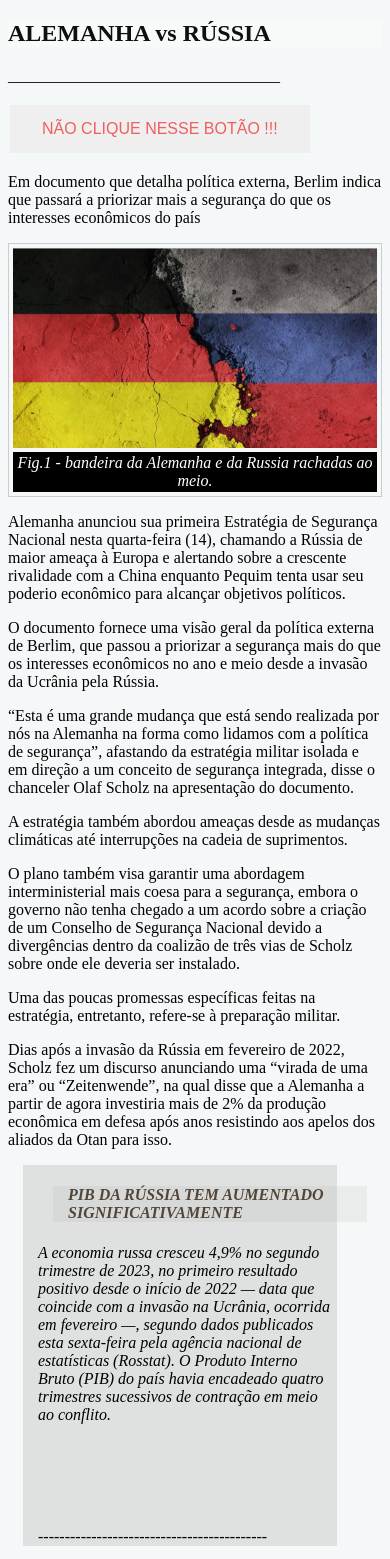
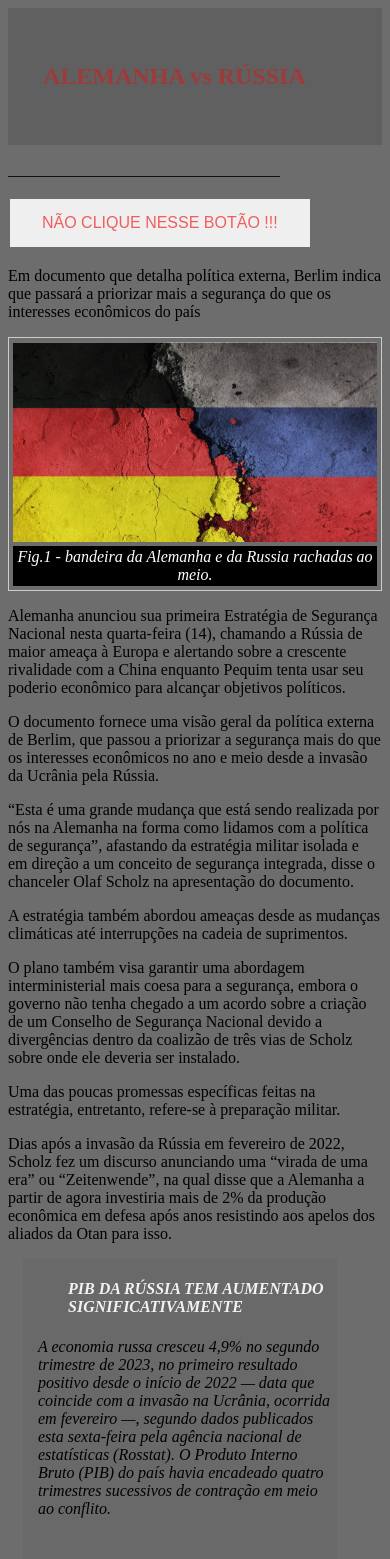
Before and after one commit to jezrreloriginal/jornal, a plain HTML site: page index.html in a window 390 px wide. Shown: the top 1559 px of the page. Drawn offline with Linux system fonts and the light colour scheme.

Commit message:
Add files via upload

```diff
--- a/index.html
+++ b/index.html
@@ -14,7 +14,9 @@
 <body>
     <article>
     <header>
+        <div class="header">
     <h1> ALEMANHA vs RÚSSIA </h1>
+</div>
     <P>__________________________________</P>
     <button type="button" onclick="alert('instagram @abnerjezrrel_')"> NÃO CLIQUE NESSE BOTÃO !!!</button>
     <P>
@@ -57,18 +59,6 @@
 
 
 
-         </aside>
-         <div>
-         <div>     </div>
-         <div>     </div>
-         <div>     </div>
-
-
-        </div>
-
-
-
-
          <nav id="link">
 
             <h3> ACOMPANHE TAMBEM:</h1>
@@ -98,11 +88,22 @@ A Procuradoria Geral da República (PGR) classificou a prisão como exploratóri
 
 <h6> veja mais ....  &#128516</h6>
 
-
+<div class="row">
+    <div class="col-3 menu">
+        <nav>
+      <ul>
+      <li> ATIVIDADE DO CURSO</li>
+      <li> DESNVOLVIMENTO WEB 2</li>
+      <li> ABNER JEZRREL LOPES DOS SANTOS</li>
+      <li> NOVOTEC</li>
+      </ul>
+    </nav>
+    </div>
+    <div class="footer">
 <footer> Abner Jezrrel lopes dos santos,
     2023,
 SBC - SP  </footer>
-
+</div>
 </section>
    </body>
 </html>
--- a/style.css
+++ b/style.css
@@ -2,10 +2,15 @@ body{
     background-color: rgb(245, 248, 248);
 
 }
-h1{
-    background-color: rgb(247, 250, 249);
-    color: rgb(15, 15, 15);
+
+.header {
+  background-color: #332e2e31;
+  padding: 35px;
 }
+
+
+
+
 aside {
     width: 80%;
     padding-left: 15px;
@@ -17,7 +22,7 @@ aside {
   #link{
 
     width: 30%;
-    padding-left: 15px;
+    padding-left: 14px x 20px;
     margin-left: 15px;
     float:left;
     font-style: italic;
@@ -60,3 +65,93 @@ button {
     font-style: italic;
     background-color: rgba(177, 177, 177, 0.164);
   }
+
+  .menu li {
+    padding: 8px;
+    margin-bottom: 7px;
+    background-color: #949899;
+    color: #ebecf1;
+    box-shadow: 0 1px 3px rgba(105, 104, 104, 0.12), 0 1px 2px rgba(0,0,0,0.24);}
+
+
+
+    .footer {
+      background-color: #eaf3f7;
+      color: #000000;
+      text-align: center;
+      font-size: 12px;
+      padding: 15px;
+    }
+
+
+
+
+
+
+
+
+
+
+
+
+
+  @media screen and (min-width: 100px) {
+    body {
+      background-color: rgba(0, 0, 0, 0.822);
+    }
+    h1{
+      background-color: rgba(12, 100, 71, 0);
+      color: rgba(87, 23, 23, 0.842);}
+
+      h4{
+        color: rgba(8, 8, 8, 0.74);
+        width: 100%;
+        padding-left: 15px;
+        margin-left: 15px;
+        float:left;
+        font-style: italic;
+        background-color: rgba(255, 255, 255, 0);
+
+  }
+  }
+
+  @media screen and (max-width: 400px) {
+    body {
+      background-color: rgba(5, 5, 5, 0.582);
+    }
+    h1{
+      background-color: rgba(247, 250, 249, 0);
+      color: rgba(231, 15, 15, 0.61);}
+
+      h4{
+        color: rgba(255, 255, 255, 0.39);
+        width: 100%;
+        padding-left: 15px;
+        margin-left: 15px;
+        float:left;
+        font-style: italic;
+        background-color: rgba(255, 255, 255, 0);
+
+  }
+  }
+
+  @media screen and (min-width: 700px) {
+    body {
+      background-color: rgba(129, 114, 43, 0.397);
+    }
+  }
+
+    h1{
+      background-color: rgba(161, 230, 207, 0);
+      color: rgba(168, 52, 52, 0.842);}
+
+      h4{
+        color: rgb(243, 241, 241);
+        width: 100%;
+        padding-left: 15px;
+        margin-left: 15px;
+        float:left;
+        font-style: italic;
+        background-color: rgba(255, 255, 255, 0);
+
+  }
```
